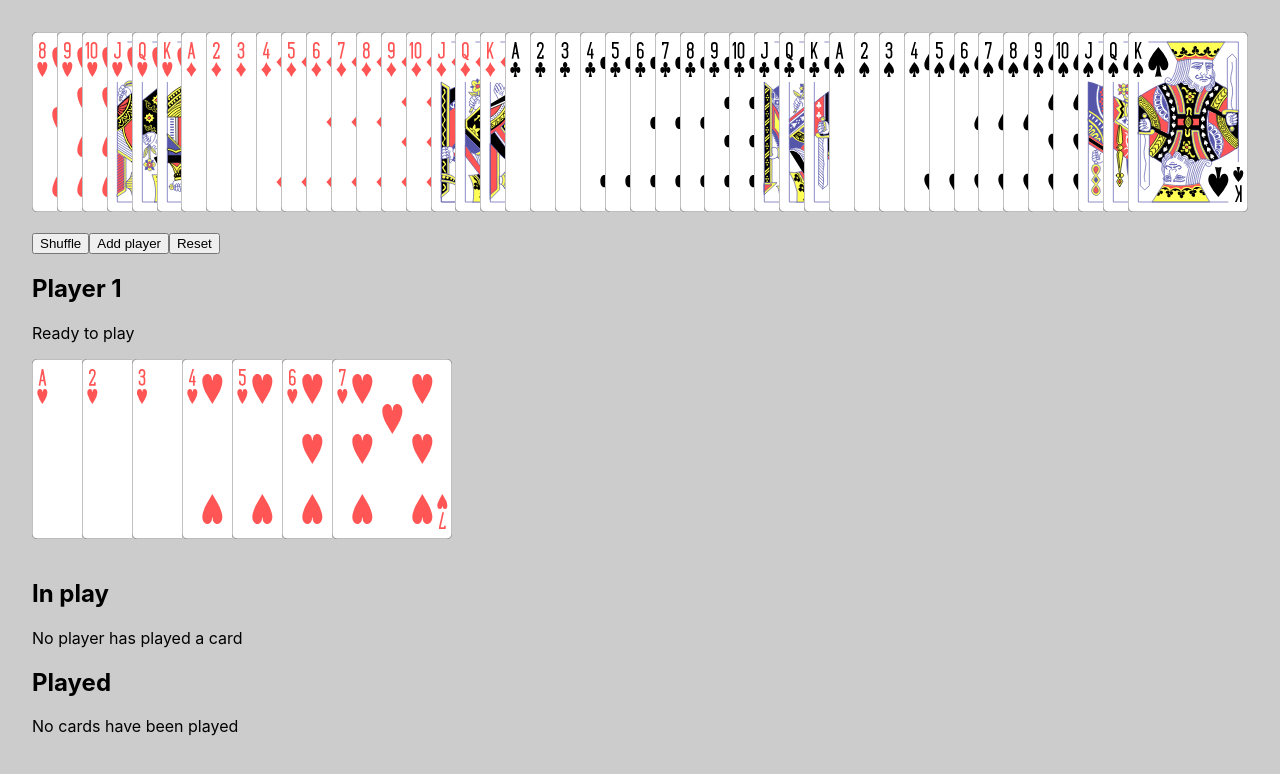
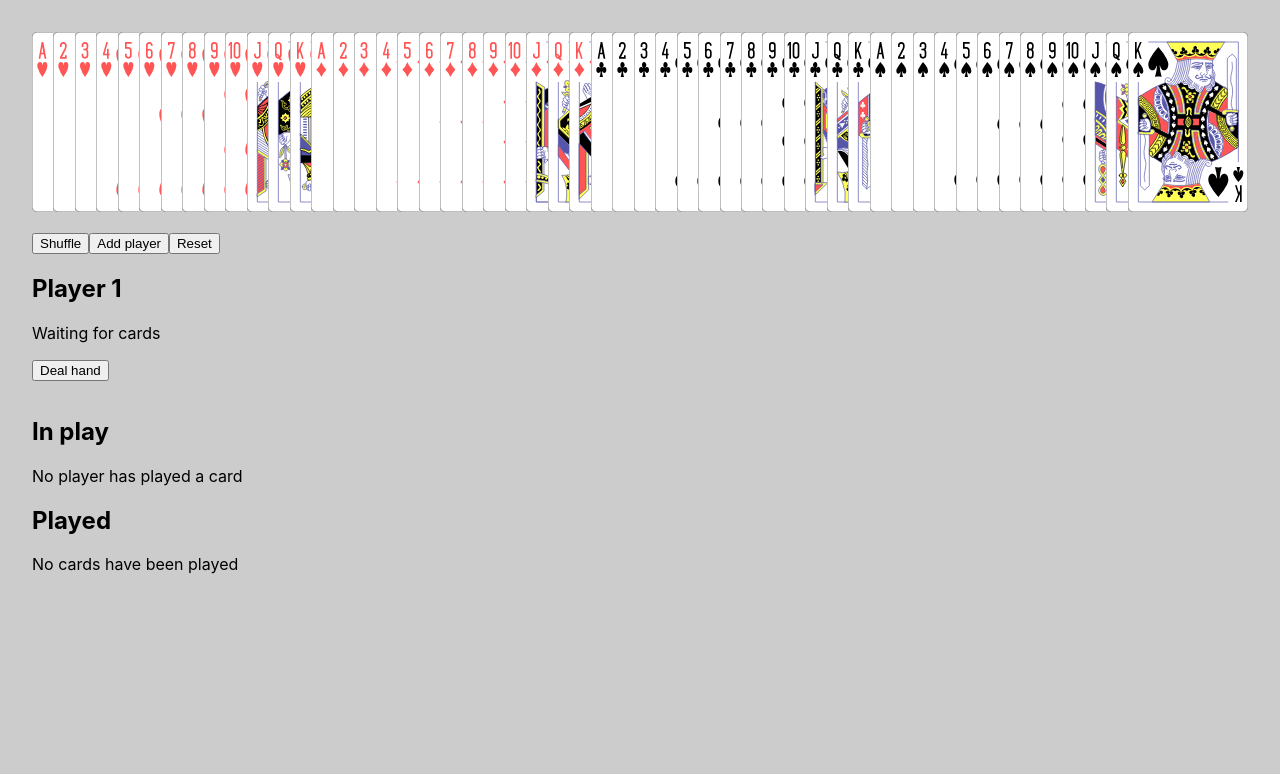
Before and after one commit to davidpounds/cards, a React (Create React App) app: page / in a window 1280 px wide. Both pictures are taken after a click on the button "Add player". Shown: the top 774 px of the page. Built offline with nearby package versions, Linux system fonts and the light colour scheme; the HTML template or start-up script is replaced by a standard one.

Commit message:
Seperates adding player and dealing player hand

```diff
--- a/src/App.js
+++ b/src/App.js
@@ -1,6 +1,6 @@
 import { useDispatch, useSelector } from 'react-redux';
-import { getAvailableCards, getPlayedCards, getPlayers } from './store/selectors';
-import { shuffleDeck, dealHand, resetGame, addPlayer } from './store/actions';
+import { getAvailableCards, getPlayers } from './store/selectors';
+import { shuffleDeck, resetGame, addPlayer } from './store/actions';
 
 import './App.css';
 import CONFIG from './data/config';
@@ -29,7 +29,6 @@ function App() {
     const playerNo = playerCount + 1;
     const newPlayer = `Player ${playerNo}`;
     dispatch(addPlayer(newPlayer));
-    dispatch(dealHand(newPlayer, CONFIG.CARDS_TO_DEAL, unassigned));
   };
 
   const reset = () => {
--- a/src/components/Hand.jsx
+++ b/src/components/Hand.jsx
@@ -1,12 +1,15 @@
 import './Hand.css';
+import CONFIG from '../data/config';
 import { useSelector, useDispatch } from 'react-redux';
-import { getPlayerCards, getInPlayCards } from '../store/selectors';
-import { addCardToInPlay } from '../store/actions';
+import { getPlayerCards, getInPlayCards, getAvailableCards } from '../store/selectors';
+import { addCardToInPlay, dealHand } from '../store/actions';
+
 import Card from './Card';
 
 const Hand = props => {
   const { player } = props;
   const dispatch = useDispatch();
+  const unassigned = useSelector(getAvailableCards);
   const hand = useSelector(getPlayerCards(player));
   const inPlay = useSelector(getInPlayCards);
   const canPlay = inPlay.find(card => card.player === player) === undefined;
@@ -17,10 +20,20 @@ const Hand = props => {
     }
   };
 
+  const dealHandHandler = () => {
+    dispatch(dealHand(player, CONFIG.CARDS_TO_DEAL, unassigned));
+  }
+
   return <section className="player">
     <h2>{player}</h2>
-    {canPlay && <p>Ready to play</p>}
-    {!canPlay && <p>Has played</p>}
+    {hand?.length === 0 && (
+      <>
+        <p>Waiting for cards</p>
+        <button onClick={dealHandHandler}>Deal hand</button>
+      </>
+    )}
+    {hand?.length > 0 && canPlay && <p>Ready to play</p>}
+    {hand?.length > 0 && !canPlay && <p>Has played</p>}
     <div className={`cardlist hand ${canPlay ? 'canplay' : 'cantplay'}`}>
       {hand.map(card => (
         <Card
--- a/src/store/reducers.js
+++ b/src/store/reducers.js
@@ -8,7 +8,13 @@ const initialState = {
 
 export default (state = initialState, action) => {
   const { data = {}, type = null } = action;
-  const { player = 'Unknown player', numberOfCards = 0, availableCards = [], card = null, cardsInPlay = [] } = data;
+  const {
+    player = 'Unknown player',
+    numberOfCards = 0,
+    availableCards = [],
+    card = null,
+    cardsInPlay = [],
+  } = data;
   const { deck, players } = state;
 
   switch (type) {
```
